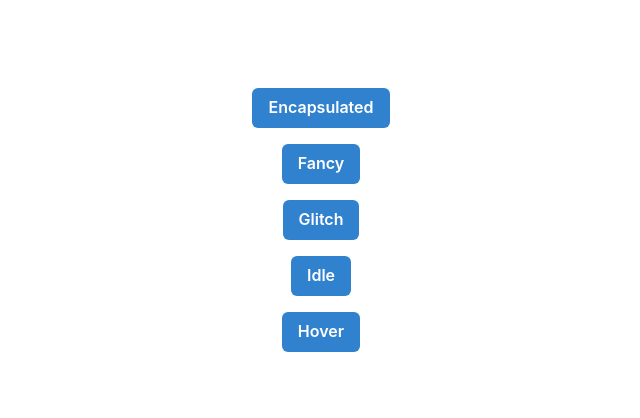
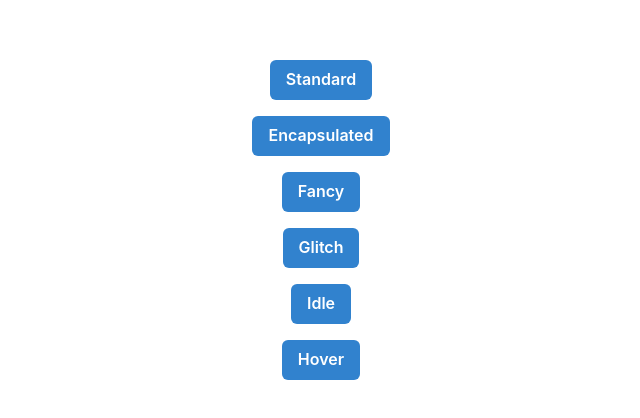
Before and after one commit to jacklion710/framer-motion-playground, a Next.js app: page /AnimMenu in a window 1280 px wide. Shown: the part 180-598 px from the top of the page, without its empty margins (319-959 px from the left). Built offline with nearby package versions, Linux system fonts and the light colour scheme.

Commit message:
Standard animations URL

```diff
--- a/pages/AnimMenu.tsx
+++ b/pages/AnimMenu.tsx
@@ -5,6 +5,7 @@ const AnimMenu = () => {
   return (
     <ChakraProvider>
       <VStack spacing={4} align="center" justify="center" height="100vh">
+        <Link href="/" passHref><Button colorScheme="blue">Standard</Button></Link>
         <Link href="/Encapsulated" passHref><Button colorScheme="blue">Encapsulated</Button></Link>
         <Link href="/Fancy" passHref><Button colorScheme="blue">Fancy</Button></Link>
         <Link href="/Glitch" passHref><Button colorScheme="blue">Glitch</Button></Link>
```
